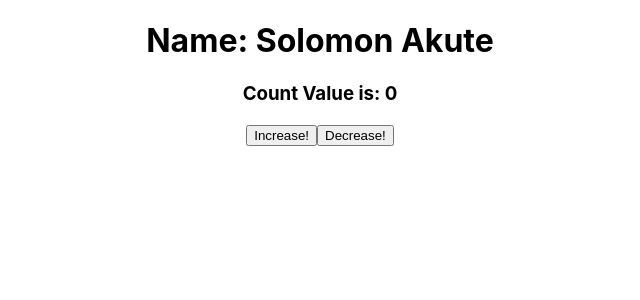
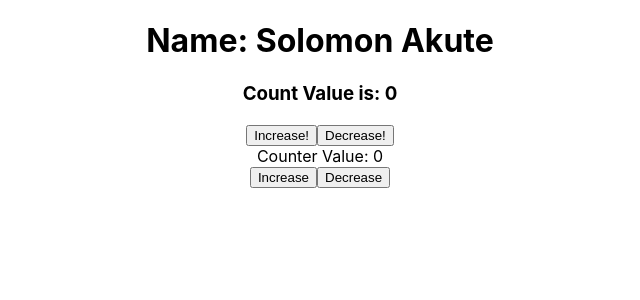
Before and after one commit to Uncle-Solomon/Learning_React, a React (Create React App) app: page / in a window 1280 px wide. Shown: the top 300 px of the page, without its empty margins (320-960 px from the left). Built offline with nearby package versions, Linux system fonts and the light colour scheme.

Commit message:
End of lesson 20

```diff
--- a/src/App.js
+++ b/src/App.js
@@ -2,6 +2,7 @@
 import "./App.css";
 import ClassEvent from "./components/classEvent";
 import Counter from "./components/counter";
+import FunctionalCounter from "./components/functionalCounter";
 import FunctionEvent from "./components/functionEvent";
 import Hello from "./components/hello";
 import Message from "./components/message";
@@ -18,6 +19,7 @@
       {/* <Message messageContent="This is a message from props!!" /> */}
 
       <Counter />
+      <FunctionalCounter />
       {/* <Resume name="Solomon" />
 
       <FunctionEvent />
--- /dev/null
+++ b/src/components/functionalCounter.js
@@ -0,0 +1,22 @@
+import { useState } from "react";
+
+const FunctionalCounter = () => {
+  const [counter, setCounter] = useState(0);
+  const increment = () => {
+    setCounter(counter + 1);
+  };
+  const decrement = () => {
+    setCounter(counter - 1);
+  };
+  return (
+    <div>
+      <div>Counter Value: {counter}</div>
+      <div>
+        <button onClick={increment}>Increase</button>
+        <button onClick={decrement}>Decrease</button>
+      </div>
+    </div>
+  );
+};
+
+export default FunctionalCounter;
```
